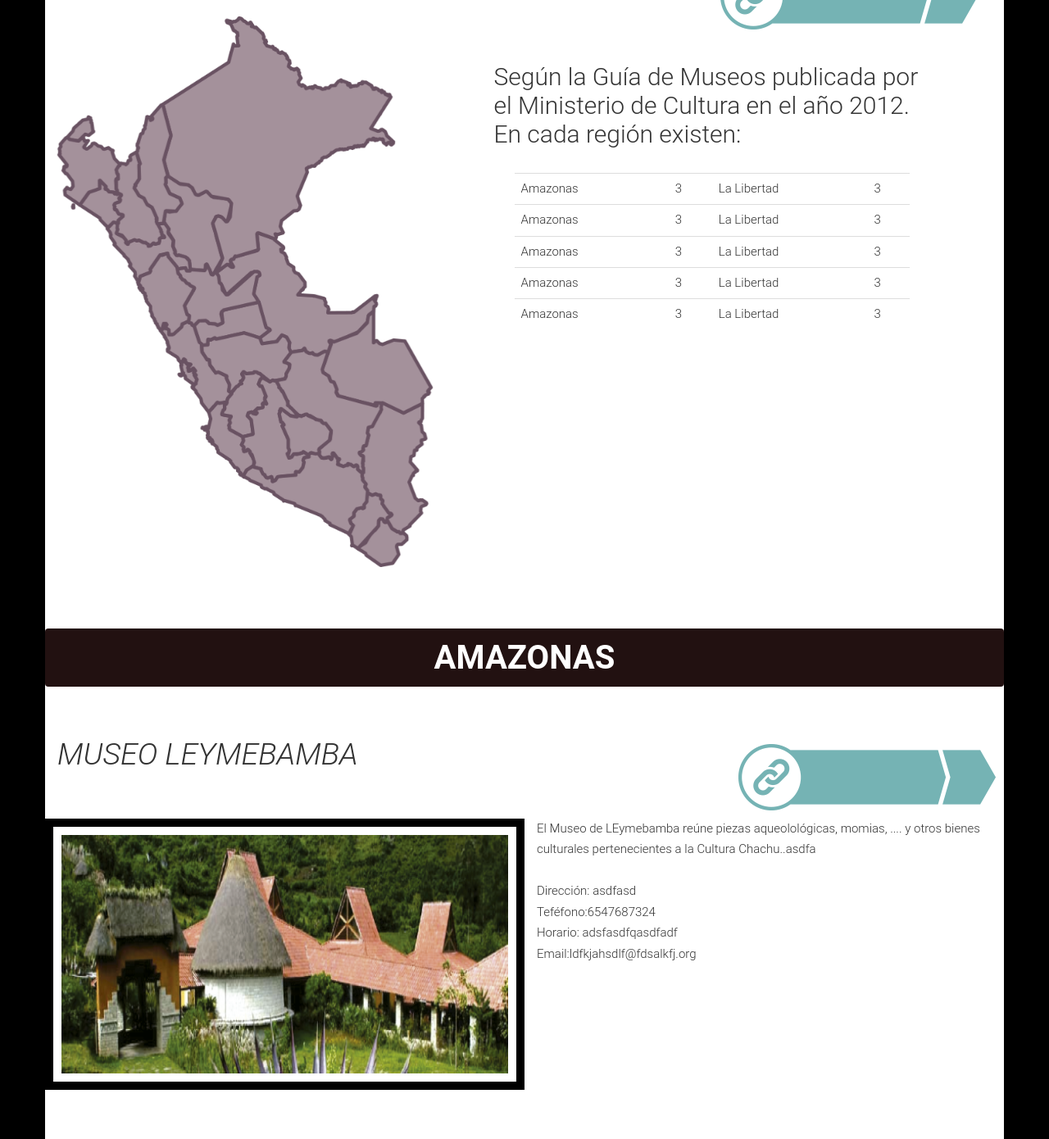
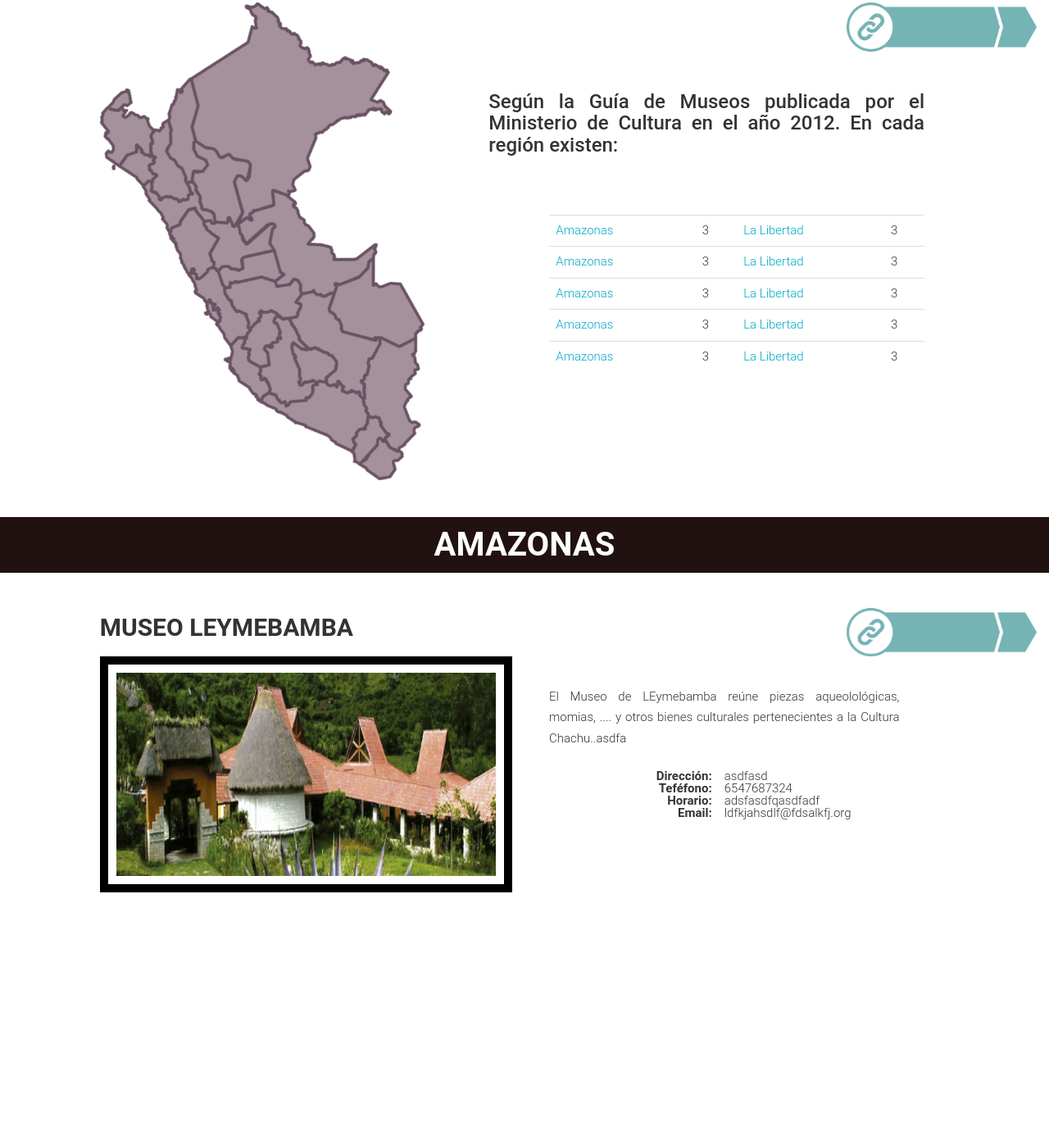
Before and after one commit to linoboss/Museo, a plain HTML site: page index.html in a window 1280 px wide. Shown: the part 472-1862 px from the top of the page at 82% size. After the commit the page ends 1591 px from the top, so only its background shows below. Drawn offline with Linux system fonts and the light colour scheme.

Commit message:
first stage done

```diff
--- a/assets/main.css
+++ b/assets/main.css
@@ -8,27 +8,19 @@
  */
 
 html {
-min-width: 550px;
-max-width: 1170px;
+max-width: 1400px;
 position: relative;
-background: #000;
+background: #ffffff;
 margin-left: auto;
 margin-right: auto;
 }
 
 #myCarousel{
 }
-.as{
-	vertical-align: middle;
-}
 
 .mapa img{
 	width: 100%;
 	height: 100%;
-	padding-top: 5em;
-	padding-bottom: 5em;
-}
-#mapa-info{
 }
 
 #tablaizq{
@@ -37,14 +29,12 @@ margin-right: auto;
 #tablader{
 	padding-right: 5em;
 }
-#infomuseo{
 
+.info{
+	padding: 2em 0em 3em 2em;
+	margin: 0;
 }
 
-.info{
-	padding: 1em 2em 1em 2em;
-	margin: 0;
-}
 .nav-texto{
 	font-size: 40px;
     color: white;
@@ -53,13 +43,18 @@ margin-right: auto;
 	padding: 0.3em;
 }
 
+
 .link{
-padding:10px;
+	width: 80%;
 }
 
 .about{
-	padding-top: 4em;
-	padding-bottom: 4em;
+	padding-top: 2em;
+	padding-bottom: 2em;
+}
+
+.navbar-wrapper{
+	height:100px;
 }
 
 .enmarcar{
@@ -67,17 +62,43 @@ padding:10px;
 	border:10px solid #000000;
 }
 
+.padding-top-6{
+	padding-top: 6%;
+	}
 .no-padding{
 	padding: 0;
-}
-
-#container-tablas{
-	padding-left: 100px;
-	padding-right: 100px;
 }
 
 .no-margins{
 	margin: 0;
 	border: 0;
 	padding:0;
+	border-radius:0;
 }
+
+.formato{
+	padding-top: 3em;
+	padding-bottom: 3em;
+}
+
+@media (max-width: 480px) {
+	.width-60{
+		width: 60%;
+		margin-left: 0;
+	}
+	.width-40{
+		width: 40%;
+	}
+	.pull-right{
+		float: none !important;
+	}
+	h2{
+		font-size: 20px;
+	}
+}
+
+@media (max-width: 550px) {
+	h2{
+		font-size: 20px;
+	}
+}
--- a/assets/style.css
+++ b/assets/style.css
@@ -12,13 +12,6 @@ a:hover{color:#666;}
 transition: all 0.3s ease-in-out;
 outline: none !important;
 }
-
-h1,h2,h3,h4{margin: 0;line-height: 1em;}
-h1{font:700 5em Roboto,Arial,Helvetica;margin:0.25em 0;text-transform: uppercase;}
-h2{font:300 2.5em Roboto,Arial,Helvetica;margin-bottom: 1.5em;}
-h3{font:300 2em Roboto,Arial,Helvetica;margin:2em 0 1em 0;}
-h4{font:300 1.5em Roboto,Arial,Helvetica;margin-bottom: 1em;}
-h4 i{margin-right: 0.5em;}
 
 p{font-size:1em;line-height: 1.7em; margin-bottom: 1.7em;}
 
--- a/index.html
+++ b/index.html
@@ -33,6 +33,7 @@
 </head>
 
 <body>
+  <div class="">
      <!-- IMAGEN SUPERIOR !-->
     <div id="myCarousel" class="carousel slide banner-slider animated bounceInDown" data-ride="carousel">
       <div class="carousel-inner">
@@ -43,36 +44,41 @@
     </div>
 
     <!-- MAPA !-->
-  <div class="no-margins container about ">
-    <figure class="col-sm-5 mapa"><img src="images/mapa.png"></figure>
-    <div id="mapa-info" class="col-sm-7 row">
-      <img src="images/link.png" class="link col-sm-offset-6">
-        <h3 class="info">
+    <div class="no-margins container-fluid about formato">
+      <figure class="col-sm-4 col-sm-offset-1 mapa"><img src="images/mapa.png"></figure>
+      <div id="mapa-info" class="col-sm-7 row" style="padding-right: 0;">
+        <div class="col-sm-offset-7 col-sm-5" style="padding-right: 0;">
+          <a href="#"> <img src="images/link.png" class="link pull-right"> </a>
+        </div>
+        <div class="col-sm-10">
+          <h3 class="info text-justify">
             Según la Guía de Museos publicada por el Ministerio de Cultura en el año 2012.
             En cada región existen:
           </h3>
-      <div id="container-tablas" class="row" >
+        </div>
+        <div class="col-sm-2"></div>
+        <div id="container-tablas" class="col-sm-8 col-sm-offset-2" >
           <div class="col-sm-6 no-padding">
             <table class="table table-hover pull-right r" id="tablaizq">
               <tbody>
                 <tr>
-                <td >Amazonas</td>
+                  <td ><a href="#">Amazonas</a></td>
                   <td >3</td>
                 </tr>
                 <tr>
-                <td >Amazonas</td>
+                  <td ><a href="#">Amazonas</a></td>
                   <td >3</td>
                 </tr>
                 <tr>
-                <td >Amazonas</td>
+                  <td ><a href="#">Amazonas</a></td>
                   <td >3</td>
                 </tr>
                 <tr>
-                <td >Amazonas</td>
+                  <td ><a href="#">Amazonas</a></td>
                   <td >3</td>
                 </tr>
                 <tr>
-                <td >Amazonas</td>
+                  <td ><a href="#">Amazonas</a></td>
                   <td >3</td>
                 </tr>
               </tbody>
@@ -82,23 +88,23 @@
             <table class="table table-hover pull-left" id="tableder">
               <tbody>
                 <tr>
-                <td >La Libertad</td>
+                  <td ><a href="#">La Libertad</a></td>
                   <td >3</td>
                 </tr>
                 <tr>
-                <td >La Libertad</td>
+                  <td ><a href="#">La Libertad</a></td>
                   <td >3</td>
                 </tr>
                 <tr>
-                <td >La Libertad</td>
+                  <td ><a href="#">La Libertad</a></td>
                   <td >3</td>
                 </tr>
                 <tr>
-                <td >La Libertad</td>
+                  <td ><a href="#">La Libertad</a></td>
                   <td >3</td>
                 </tr>
                 <tr>
-                <td >La Libertad</td>
+                  <td ><a href="#">La Libertad</a></td>
                   <td >3</td>
                 </tr>
               </tbody>
@@ -118,35 +124,46 @@
       </nav>
 
     <!-- AMAZONAS -->
-  <div class="container about">
+    <div class="about container-fluid">
       <div class="row">
-      <div class="wowload fadeInLeft">
-        <h2 class="col-xs-6"><i class="fa fa-camera-retro">MUSEO LEYMEBAMBA</i></h2>
-        <img class="pull-right link"src="images/link.png">
+          <h2 class="col-xs-8 col-xs-offset-1 wowload fadeInLeft width-60"><b>MUSEO LEYMEBAMBA</b></h2>
+          <div class="col-xs-3 wowload fadeInRight width-40" style="padding-top: 1%">
+            <a href="#"> <img class="pull-right link"src="images/link.png"> </a>
           </div>
       </div>
       <div class="row">
-      <figure class="wowload fadeInLeft">
-        <img class="col-sm-6 enmarcar" src="images/amazonas.png">
+        <div class="col-sm-5 col-sm-offset-1 wowload fadeInLeft">
+          <figure class="enmarcar">
+            <img src="images/amazonas.png" class="img-responsive" alt="Responsive image">
           </figure>
-      <article class="col-sm-6 wowload fadeInRight">
-        <p>El Museo de LEymebamba reúne piezas aqueolológicas, momias, .... y otros bienes culturales pertenecientes a la Cultura Chachu..asdfa</p>
-        <p class="text-left">
-        Dirección: asdfasd</br>
-        Teféfono:6547687324</br>
-        Horario: adsfasdfqasdfadf</br>
-        Email:ldfkjahsdlf@fdsalkfj.org</br>
-        </p>
+        </div>
+        <div class="col-sm-6 wowload fadeInRight">
+          <article class="padding-top-6 col-sm-9">
+            <p class="text-justify">El Museo de LEymebamba reúne piezas aqueolológicas, momias, .... y otros bienes culturales pertenecientes a la Cultura Chachu..asdfa</p>
+            <div class="row">
+              <div class="col-xs-6">
+                <div class="text-right">
+                  <b>Dirección:</b><br>
+                  <b>Teféfono:</b><br>
+                  <b>Horario:</b><br>
+                  <b>Email:</b><br>
+                </div>
+              </div>
+              <div class="col-xs-6 no-padding">
+                <div class="text-left">
+                  asdfasd<br>
+                  6547687324<br>
+                  adsfasdfqasdfadf<br>
+                  ldfkjahsdlf@fdsalkfj.org
+                </div>
+              </div>
+            </div>
           </article>
         </div>
       </div>
-
-<nav class="navbar-wrapper navbar-default navbar-fixed-top" role="navigation">
-        <div class="container">
-          <div class="navbar-header">
-            <a class="navbar-brand" href="#">Vacation Rentals</a>
     </div>
   </div>
+
 
 
     <!-- jquery -->
```
Lines whose indentation alone changed are shown as unchanged.
